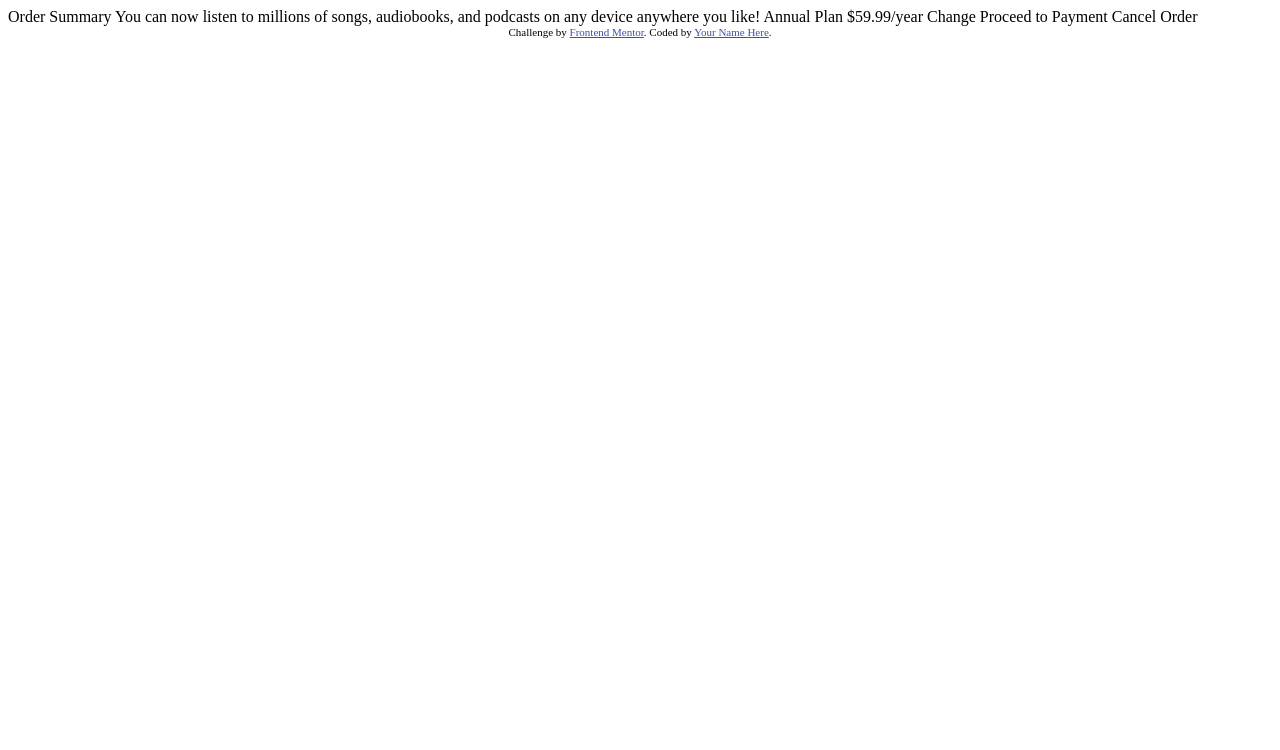
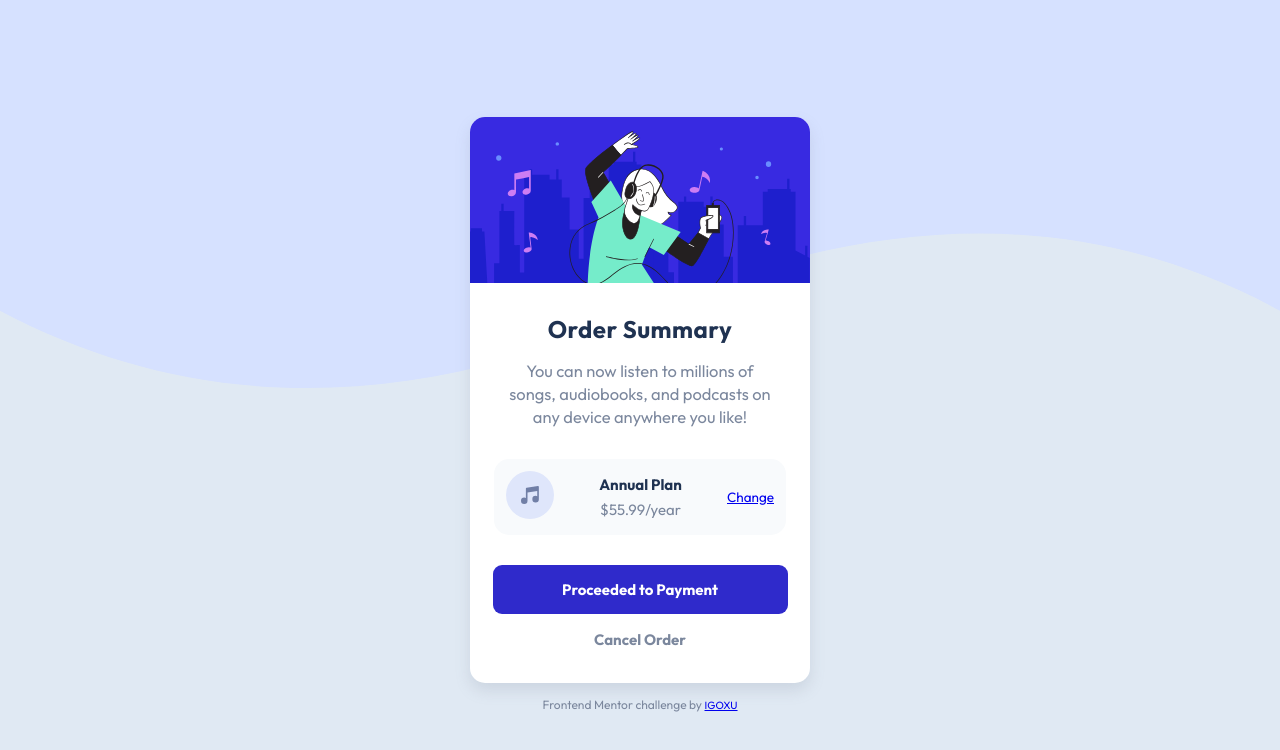
Before and after one commit to IGOXU/order-summary-component-main, a plain HTML site: page src/index.html in a window 1280 px wide. Drawn offline with Linux system fonts and the light colour scheme.

Commit message:
order-summary-component-main

```diff
--- /dev/null
+++ b/scss/_button.scss
@@ -0,0 +1,26 @@
+.button{
+  @include no-appearence;
+
+  border-radius: .6rem;
+  cursor: pointer;
+  font-weight: 700;
+  padding: 1rem;
+  text-align: center;
+
+  &-primary{
+    background-color: color("primary");
+    color: color("white");
+
+    &:hover{
+      background-color: color("secondary");
+    }
+  }
+
+  &-secondary{
+    color: color("grayishblue");
+
+    &:hover{
+      color: color("secondary");
+    }
+  }
+}
--- a/scss/_card.scss
+++ b/scss/_card.scss
@@ -0,0 +1,94 @@
+.card-container{
+  align-items: center;
+  background-color: lighten(color("lightgray"), 2.5%);
+  background-image: url("../images/pattern-background-mobile.svg");
+  background-repeat: no-repeat;
+  background-size: contain;
+
+  display: grid;
+  height: 100vh;
+  justify-content: center;
+  min-height: 632px;
+  width: 100%;
+
+  @media (min-width: 375px) {
+    background-image: url("../images/pattern-background-desktop.svg");
+  }
+
+  .card{
+    background-color:white;
+    border-radius: 1rem;
+    box-shadow: 0 .5rem 1rem rgba(color("grayishblue"), .2);
+    margin: 1rem;
+    min-height: 560px;
+    text-align: center;
+    width: 320px;
+
+    @media (min-width: 375px) {
+      width: 340px;
+    }
+
+    &__header{
+      img{
+        border-top-left-radius: 1rem;
+        border-top-right-radius: 1rem;
+        width: 100%;
+      }
+    }
+
+    &__body{
+      margin-top: 1.8rem;
+      text-align: center;
+
+      &-title{
+        padding: 0 2.4rem;
+        h1{
+          font-size: 1.6rem;
+          letter-spacing: .5px;
+          padding-bottom: 1rem;
+        }
+
+        p{
+          font-size: 1.1rem;
+          line-height: 1.4;
+        }
+      }
+
+      &-description{
+        align-items: center;
+        background-color: lighten(color("lightgray"), 9%);
+        border-radius: 1rem;
+        display: flex;
+        justify-content: space-between;
+        margin: 2rem 1.6rem;
+        padding: .8rem;
+
+        h4{
+          padding-bottom: 0.4rem;
+        }
+
+        a{
+          font-size: .9rem;
+        }
+      }
+    }
+
+    &__footer{
+      display: grid;
+      grid-gap: .1rem;
+      grid-template-columns: 1fr;
+      margin-left: 1.5rem;
+      margin-right: 1.5rem;
+    }
+
+    .card__link{
+      color: color("grayishblue");
+      font-size: .8rem;
+      position: relative;
+      top: 2rem;
+      a{
+        font-size: .7rem;
+      }
+    }
+  }
+}
--- a/scss/_main.scss
+++ b/scss/_main.scss
@@ -7,3 +7,21 @@
   margin: 0;
   padding: 0;
 }
+
+a{
+  &:hover{
+    text-decoration: none;
+  }
+}
+
+h1, h4{
+  color: color("darkblue");
+  text-transform: capitalize;
+}
+
+p{
+  color: color("grayishblue");
+  &::first-letter{
+    text-transform: capitalize;
+  }
+}
--- /dev/null
+++ b/scss/_mixins.scss
@@ -0,0 +1,6 @@
+@mixin no-appearence {
+  appearance: none;
+  background: none;
+  border: none;
+  outline: none;
+}
--- a/scss/_variables.scss
+++ b/scss/_variables.scss
@@ -1,6 +1,8 @@
 $colors: (
-  "white:": hsl(0, 0%, 100%),
+  "white": hsl(0, 0%, 100%),
   "lightgray": hsl(212, 45%, 89%),
   "grayishblue": hsl(220, 15%, 55%),
-  "darkblue": hsl(218, 44%, 22%)
+  "darkblue": hsl(218, 44%, 22%),
+  "primary": hsl(242, 66%, 48%),
+  "secondary": hsl(245, 83%, 68%),
 );
--- a/scss/index.scss
+++ b/scss/index.scss
@@ -1,6 +1,8 @@
 @import "variables";
+@import "functions";
+@import "mixins";
+
+
 @import "main";
-
-@import "functions";
-
 @import "card";
+@import "button";
--- a/src/index.html
+++ b/src/index.html
@@ -1,37 +1,50 @@
 <!DOCTYPE html>
 <html lang="en">
+
 <head>
   <meta charset="UTF-8">
-  <meta name="viewport" content="width=device-width, initial-scale=1.0"> <!-- displays site properly based on user's device -->
+  <meta http-equiv="X-UA-Compatible" content="IE=edge">
+  <meta name="viewport" content="width=device-width, initial-scale=1.0" />
+  <link rel="icon" type="image/png" sizes="32x32" href="./images/favicon-32x32.png" />
+  <link rel="stylesheet" href="css/index.css">
+  <title>Order summary card | Challenge</title>
+</head>
 
-  <link rel="icon" type="image/png" sizes="32x32" href="./images/favicon-32x32.png">
-
-  <title>Frontend Mentor | Order summary card</title>
-
-  <!-- Feel free to remove these styles or customise in your own stylesheet 👍 -->
-  <style>
-    .attribution { font-size: 11px; text-align: center; }
-    .attribution a { color: hsl(228, 45%, 44%); }
-  </style>
-</head>
 <body>
 
-  Order Summary
+  <main>
+    <div class="card-container">
+      <div class="card">
+        <div class="card__header">
+          <figure><img src="./images/illustration-hero.svg" alt="Order sumary image"></figure>
+        </div>
 
-  You can now listen to millions of songs, audiobooks, and podcasts on any
-  device anywhere you like!
+        <div class="card__body">
+          <div class="card__body-title">
+            <h1>Order Summary</h1>
+            <p>You can now listen to millions of songs, audiobooks, and podcasts on any device anywhere you like!</p>
+          </div>
 
-  Annual Plan
-  $59.99/year
+          <div class="card__body-description">
+            <figure><img src="./images/icon-music.svg" alt="Music icon"></figure>
+            <div>
+              <h4>annual plan</h4>
+              <p>$55.99/year</p>
+            </div>
+            <a href="#">Change</a>
+          </div>
+        </div>
 
-  Change
+        <div class="card__footer">
+          <button class="button button-primary">Proceeded to Payment</button>
+          <button class="button button-secondary">Cancel Order</button>
+        </div>
 
-  Proceed to Payment
-  Cancel Order
+        <span class="card__link">Frontend Mentor challenge by <a href="#">IGOXU</a></span>
+      </div>
+    </div>
+  </main>
 
-  <div class="attribution">
-    Challenge by <a href="https://www.frontendmentor.io?ref=challenge" target="_blank">Frontend Mentor</a>.
-    Coded by <a href="#">Your Name Here</a>.
-  </div>
 </body>
+
 </html>
```
Also changed, not shown: src/css/index.css (added), src/images/favicon-32x32.png.
